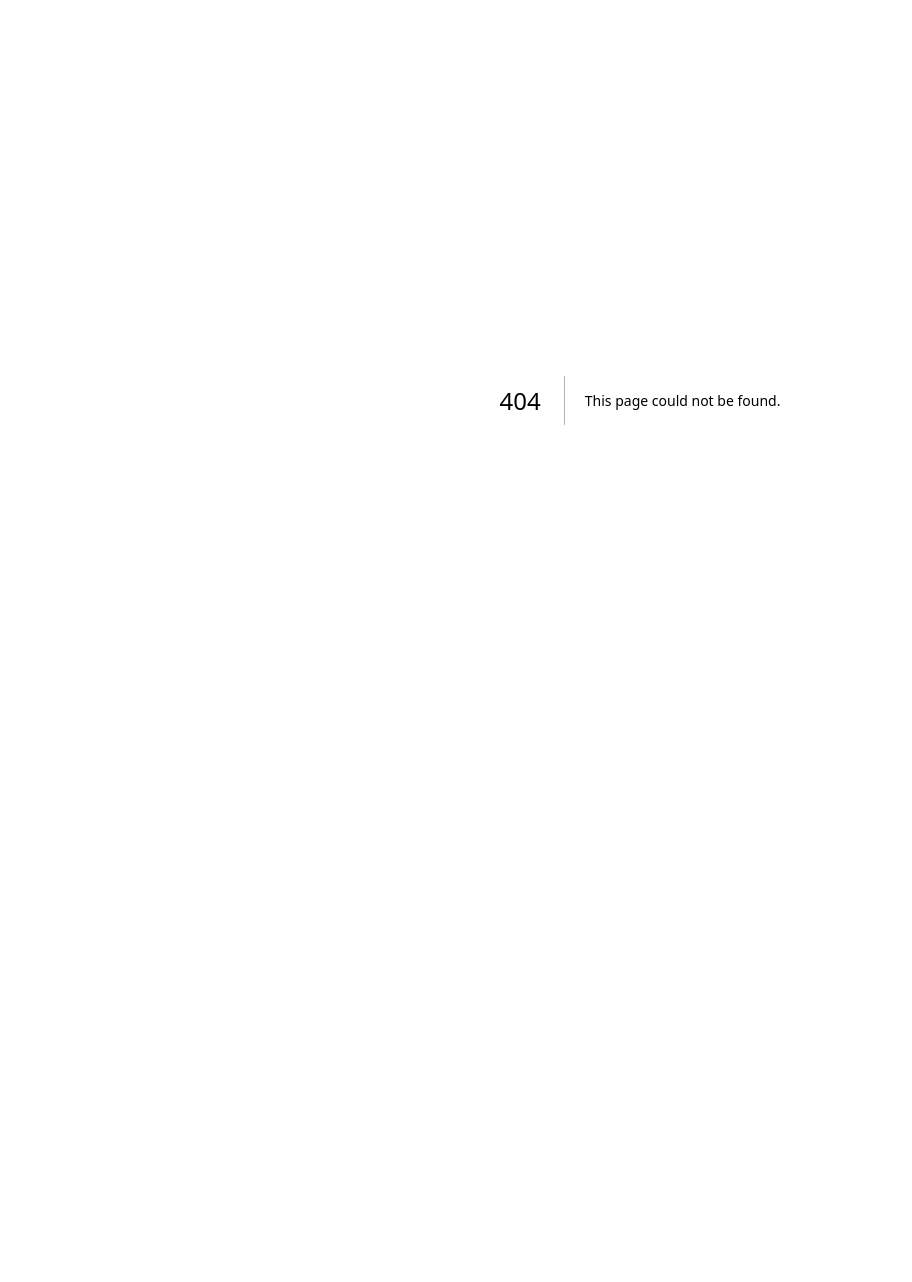
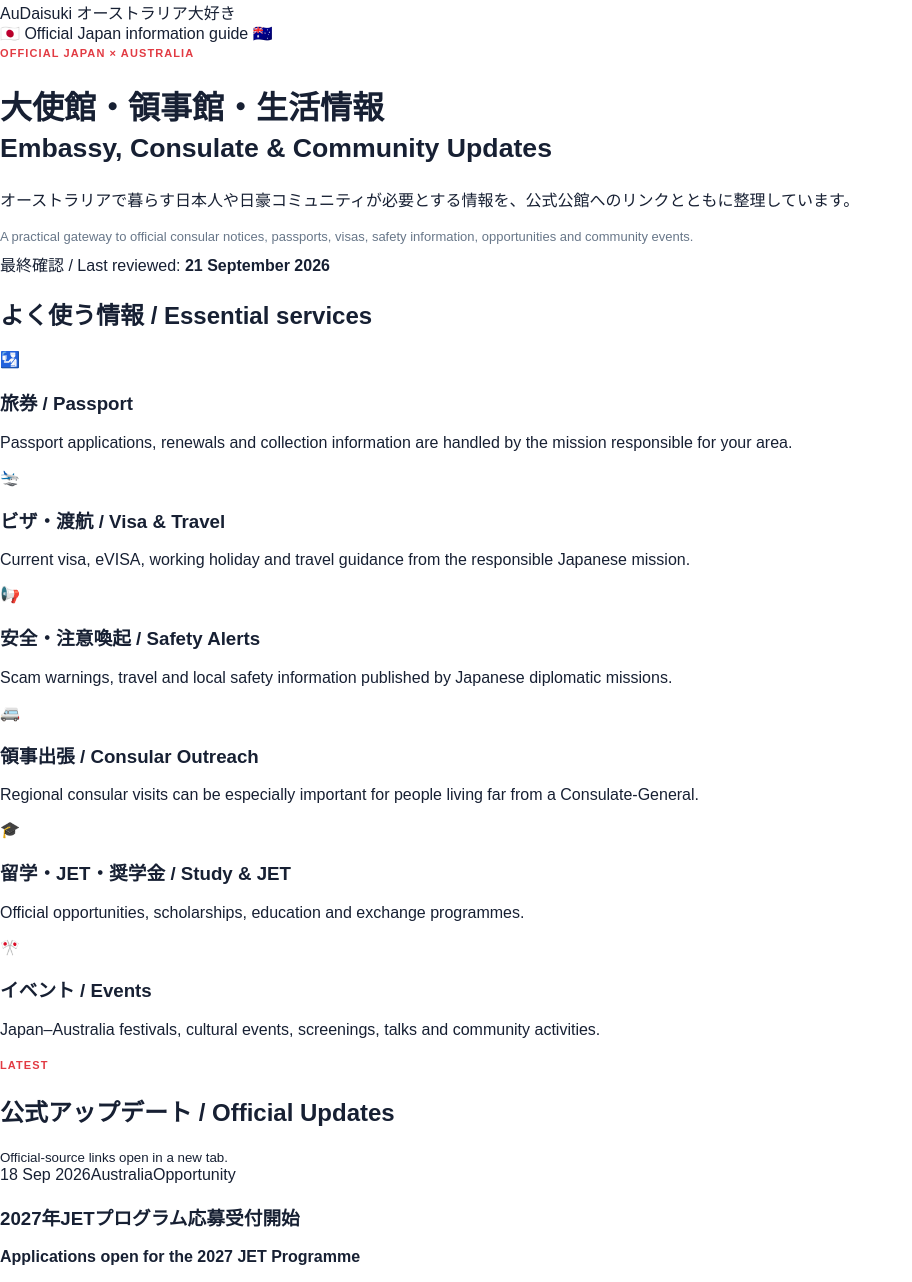
Before and after one commit to samthebrokers-prog/audaisuki, a Next.js app: page /official-news in a window 1280 px wide. Before the commit this address had no page. Shown: the top 1282 px of the page, without its empty margins (0-912 px from the left). Before the commit the page ends 800 px from the top, so only its background shows below. Built offline with nearby package versions, Linux system fonts and the light colour scheme.

Commit message:
Add official Japan community information hub

```diff
--- /dev/null
+++ b/app/official-news/page.tsx
@@ -0,0 +1,195 @@
+export const metadata = {
+  title: "Official Japan Updates | AuDaisuki",
+  description: "Embassy, consulate, passport, visa, safety and Japan–Australia community updates for people across Australia."
+};
+
+const updates = [
+  {
+    date: "18 Sep 2026",
+    region: "Australia",
+    category: "Opportunity",
+    ja: "2027年JETプログラム応募受付開始",
+    en: "Applications open for the 2027 JET Programme",
+    note: "Australian applications are open. The Embassy states the deadline is 5:00 pm Thursday 5 November 2026 (AEDT).",
+    href: "https://www.au.emb-japan.go.jp/itpr_en/education_jet_en.html",
+    source: "Embassy of Japan in Australia"
+  },
+  {
+    date: "11 Sep 2026",
+    region: "Australia",
+    category: "Events",
+    ja: "日豪友好協力基本条約署名50周年イベントカレンダー",
+    en: "50th Anniversary Japan–Australia Events Calendar",
+    note: "Official calendar covering Japan-related events across Australian states and territories.",
+    href: "https://www.au.emb-japan.go.jp/itprtop_en/11_000001_02160.html",
+    source: "Embassy of Japan in Australia"
+  },
+  {
+    date: "1 Sep 2026",
+    region: "NT / Darwin",
+    category: "Consular",
+    ja: "ダーウィン領事出張サービス",
+    en: "Darwin consular outreach service",
+    note: "Sydney Consulate-General publishes outreach notices for residents of the Northern Territory.",
+    href: "https://www.sydney.au.emb-japan.go.jp/index_j.htm",
+    source: "Consulate-General of Japan in Sydney"
+  },
+  {
+    date: "25 Aug 2026",
+    region: "NSW / NT",
+    category: "Passport",
+    ja: "マイナポータルからのパスポートオンライン申請",
+    en: "Online passport applications through Mynaportal",
+    note: "Eligible holders of a valid My Number Card for overseas residents can use the online process described by the Sydney Consulate-General.",
+    href: "https://www.sydney.au.emb-japan.go.jp/itpr_ja/my_number_passport.html",
+    source: "Consulate-General of Japan in Sydney"
+  },
+  {
+    date: "14 Sep 2026",
+    region: "VIC / TAS / SA",
+    category: "Visa & Travel",
+    ja: "ビザ・渡航情報",
+    en: "Visa & Travel information",
+    note: "Melbourne Consulate-General's current visa and travel information hub.",
+    href: "https://www.melbourne.au.emb-japan.go.jp/itpr_en/consular.html",
+    source: "Consulate-General of Japan in Melbourne"
+  },
+  {
+    date: "Sep 2026",
+    region: "QLD",
+    category: "Newsletter",
+    ja: "「Consulate Updates」9月号",
+    en: "Consulate Updates — September issue",
+    note: "Queensland events, programs, scholarships, contests and Japan-related community information.",
+    href: "https://www.brisbane.au.emb-japan.go.jp/itpr_en/jicc_newsletters.html",
+    source: "Consulate-General of Japan in Brisbane"
+  },
+  {
+    date: "18 Sep 2026",
+    region: "WA / Perth",
+    category: "Community",
+    ja: "兵庫県・西オーストラリア州 姉妹提携45周年関連訪問",
+    en: "Hyogo–Western Australia sister-state 45th anniversary visit",
+    note: "Official Perth Consulate-General community and bilateral exchange update.",
+    href: "https://www.perth.au.emb-japan.go.jp/itpr_en/11_000001_00878.html",
+    source: "Consulate-General of Japan in Perth"
+  }
+];
+
+const missions = [
+  ["ACT / Canberra","Embassy of Japan","ACT","https://www.au.emb-japan.go.jp/"],
+  ["NSW / Sydney","Consulate-General of Japan in Sydney","NSW & NT","https://www.sydney.au.emb-japan.go.jp/"],
+  ["VIC / Melbourne","Consulate-General of Japan in Melbourne","VIC, TAS & SA","https://www.melbourne.au.emb-japan.go.jp/"],
+  ["QLD / Brisbane","Consulate-General of Japan in Brisbane","Queensland","https://www.brisbane.au.emb-japan.go.jp/"],
+  ["WA / Perth","Consulate-General of Japan in Perth","Western Australia","https://www.perth.au.emb-japan.go.jp/"],
+  ["QLD / Cairns","Consular Office of Japan in Cairns","North & Far North Queensland","https://www.brisbane.au.emb-japan.go.jp/itpr_en/about_cairns.html"]
+];
+
+const serviceLinks = [
+  ["🛂","旅券 / Passport","Passport applications, renewals and collection information are handled by the mission responsible for your area."],
+  ["🛬","ビザ・渡航 / Visa & Travel","Current visa, eVISA, working holiday and travel guidance from the responsible Japanese mission."],
+  ["📢","安全・注意喚起 / Safety Alerts","Scam warnings, travel and local safety information published by Japanese diplomatic missions."],
+  ["🚐","領事出張 / Consular Outreach","Regional consular visits can be especially important for people living far from a Consulate-General."],
+  ["🎓","留学・JET・奨学金 / Study & JET","Official opportunities, scholarships, education and exchange programmes."],
+  ["🎌","イベント / Events","Japan–Australia festivals, cultural events, screenings, talks and community activities."]
+];
+
+export default function OfficialNewsPage() {
+  return (
+    <div className="officialHub">
+      <header className="officialHubHeader">
+        <a href="/" className="officialHubBrand">AuDaisuki <span>オーストラリア大好き</span></a>
+        <div>🇯🇵 <span>Official Japan information guide</span> 🇦🇺</div>
+      </header>
+
+      <main className="officialHubMain">
+        <div className="officialHubIntro">
+          <span className="kicker">OFFICIAL JAPAN × AUSTRALIA</span>
+          <h1>大使館・領事館・生活情報<br/><small>Embassy, Consulate & Community Updates</small></h1>
+          <p>オーストラリアで暮らす日本人や日豪コミュニティが必要とする情報を、公式公館へのリンクとともに整理しています。</p>
+          <p className="en">A practical gateway to official consular notices, passports, visas, safety information, opportunities and community events.</p>
+          <div className="hubReview">最終確認 / Last reviewed: <b>21 September 2026</b></div>
+        </div>
+
+        <section className="hubImportant">
+          <h2>よく使う情報 / Essential services</h2>
+          <div className="hubServiceGrid">
+            {serviceLinks.map(([icon, title, text]) => (
+              <article key={title}>
+                <span>{icon}</span>
+                <h3>{title}</h3>
+                <p>{text}</p>
+              </article>
+            ))}
+          </div>
+        </section>
+
+        <section>
+          <div className="hubSectionHead">
+            <div>
+              <span className="kicker">LATEST</span>
+              <h2>公式アップデート / Official Updates</h2>
+            </div>
+            <small>Official-source links open in a new tab.</small>
+          </div>
+          <div className="hubUpdateList">
+            {updates.map((item) => (
+              <a href={item.href} target="_blank" rel="noreferrer" key={item.date + item.ja}>
+                <div className="hubUpdateMeta">
+                  <time>{item.date}</time>
+                  <span>{item.region}</span>
+                  <span>{item.category}</span>
+                </div>
+                <h3>{item.ja}</h3>
+                <b>{item.en}</b>
+                <p>{item.note}</p>
+                <small>Official source: {item.source} ↗</small>
+              </a>
+            ))}
+          </div>
+        </section>
+
+        <section className="hubEvents">
+          <div className="hubSectionHead">
+            <div>
+              <span className="kicker">COMING UP</span>
+              <h2>近日開催 / Upcoming Japan–Australia Events</h2>
+            </div>
+          </div>
+          <div className="hubEventGrid">
+            <article><time>23–30 Sep</time><h3>UWA柔道クラブ 日豪柔道交流</h3><p>UWA Judo Club Legacy Japan–Australia Judo Exchange</p><small>📍 Perth, WA</small></article>
+            <article><time>24 Sep</time><h3>日本映画上映</h3><p>Japanese Film Screening: The Making of a Japanese</p><small>📍 Adelaide, SA</small></article>
+            <article><time>26 Sep–20 Dec</time><h3>日本映画祭オーストラリア 2026</h3><p>Japanese Film Festival Australia 2026</p><small>📍 Canberra, Perth, Melbourne, Brisbane & Sydney</small></article>
+          </div>
+          <a className="hubCalendarLink" href="https://www.au.emb-japan.go.jp/itprtop_en/11_000001_02160.html" target="_blank" rel="noreferrer">大使館の公式イベントカレンダーを見る / View the Embassy's official events calendar ↗</a>
+        </section>
+
+        <section>
+          <div className="hubSectionHead">
+            <div>
+              <span className="kicker">FIND YOUR OFFICE</span>
+              <h2>お住まいの地域の公館 / Your Embassy or Consulate</h2>
+            </div>
+          </div>
+          <div className="hubMissionGrid">
+            {missions.map(([region,name,jurisdiction,href]) => (
+              <a href={href} target="_blank" rel="noreferrer" key={region}>
+                <b>{region}</b>
+                <h3>{name}</h3>
+                <p>Jurisdiction: {jurisdiction}</p>
+                <span>公式サイト / Official website ↗</span>
+              </a>
+            ))}
+          </div>
+        </section>
+
+        <section className="hubDisclaimer">
+          <b>重要 / Important</b>
+          <p>AuDaisuki is an independent community website and is not affiliated with the Government of Japan, the Embassy of Japan, any Consulate-General, or any Australian government authority. We provide links and short summaries for convenience. Always confirm urgent, legal, visa, passport and consular matters on the relevant official website.</p>
+        </section>
+
+        <a className="legalBack" href="/">← AuDaisuki ホーム / Back to home</a>
+      </main>
+    </div>
+  );
+}
```
